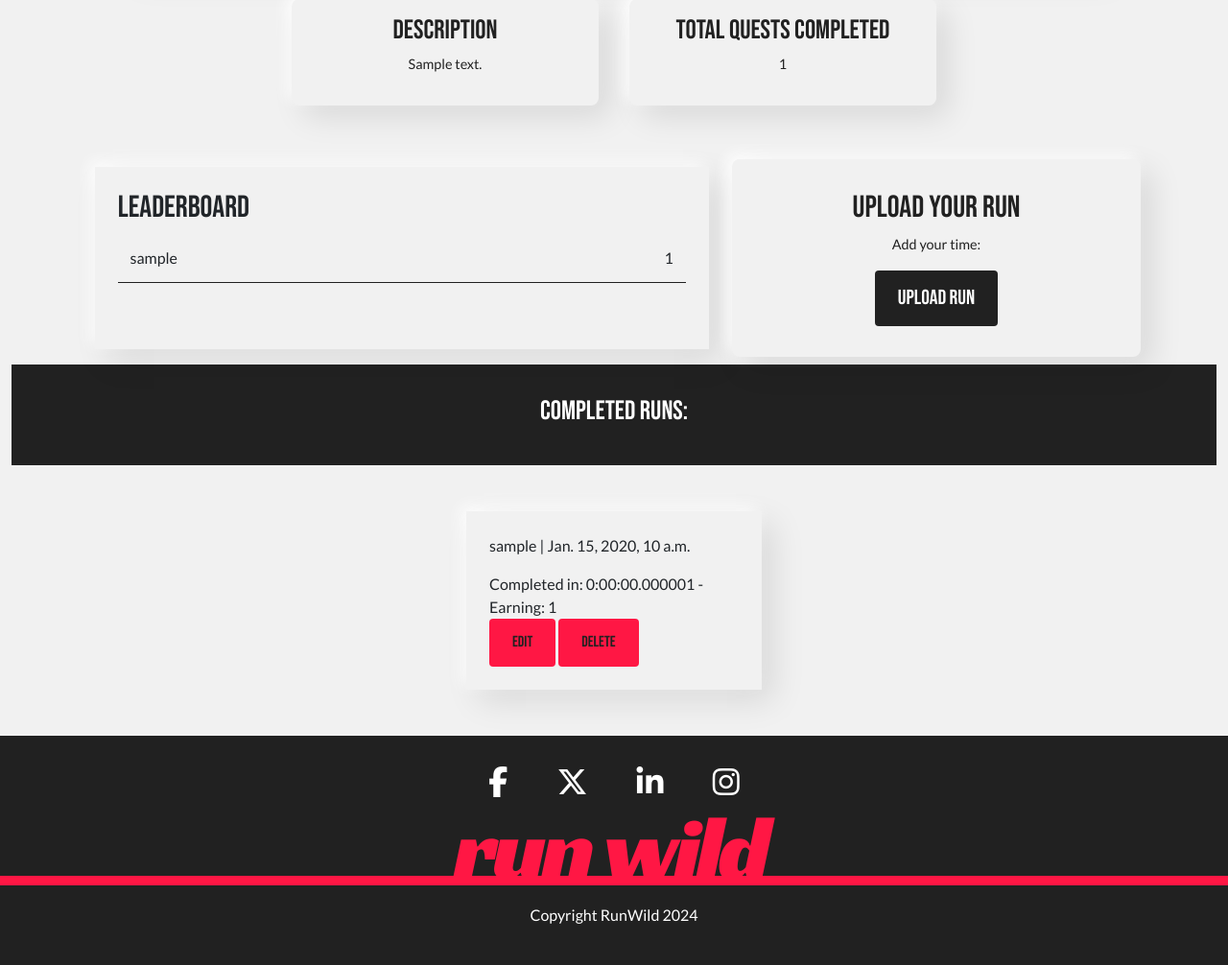
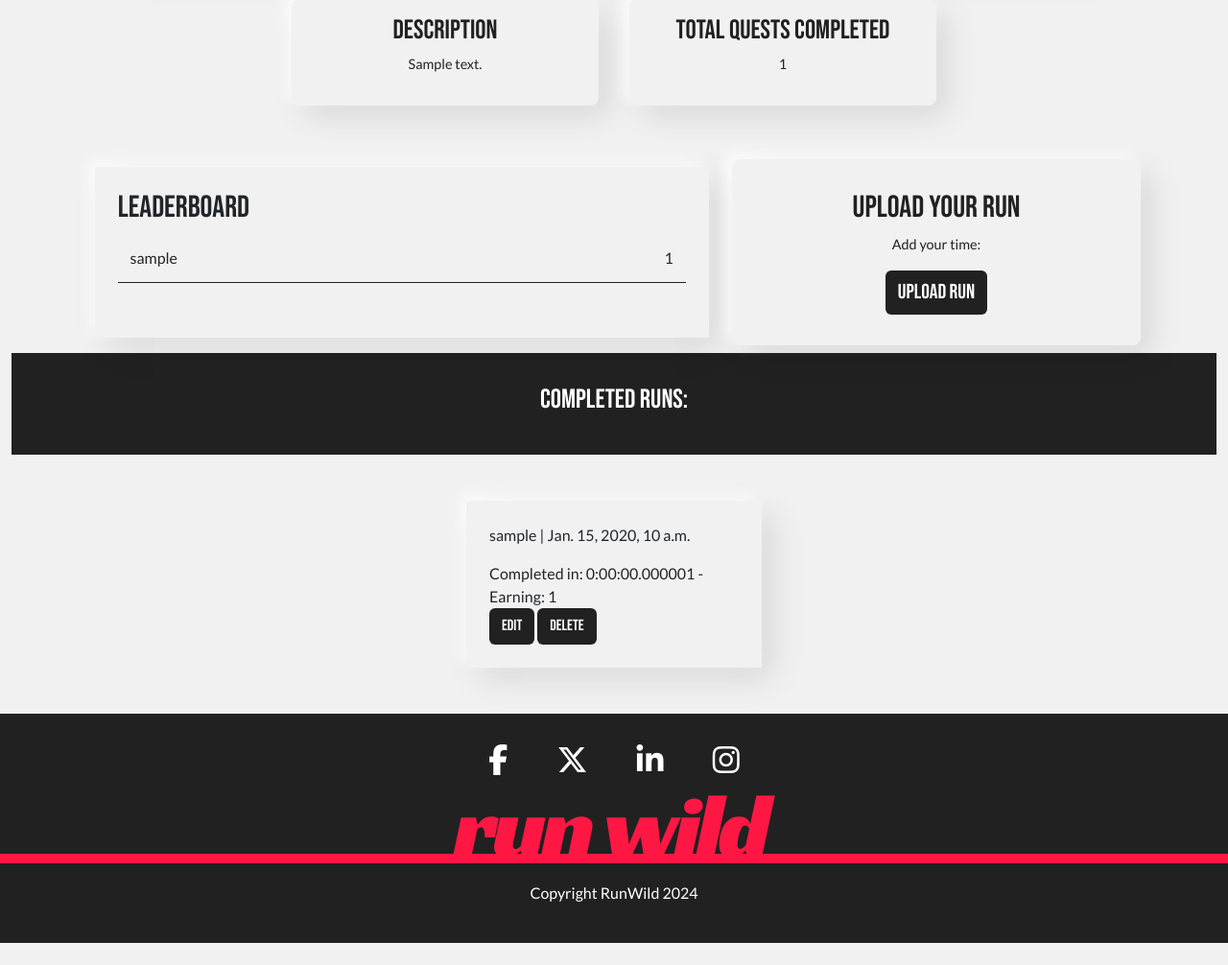
Before and after one commit to ZASamm/run-wild, a Django app: a page that uses templates/base.html in a window 1280 px wide. Shown: the part 547-1553 px from the top of the page at 96% size. After the commit the page ends 1530 px from the top, so only its background shows below. Run offline with Django 4.2, Linux system fonts and the light colour scheme; a user stored in the database is signed in; tables that the repository leaves empty hold one stand-in row (values such as "Sample post"); parts of the project's set-up code (start-up, migrations or seed data) failed here and were passed over; some libraries are stand-ins or nearby versions.

Commit message:
add: global btn class

```diff
--- a/static/css/style.css
+++ b/static/css/style.css
@@ -40,13 +40,13 @@ html {
 }
 
 
-.btn {
+.btn-global {
     background-color: var(--text);
     color: var(--white);
     font-family: "Bebas Neue", sans-serif;
 }
 
-.btn:hover {
+.btn-global:hover {
     background-color: var(--accent);
     color: var(--text);
 }
@@ -490,19 +490,29 @@ table td, table th {
     text-align: center;
 }
 
-
-.btn {
-    background: var(--accent);
-    color: var(--text);
-    border: none;
-    padding: 0.8rem 1.5rem;
-    border-radius: 4px;
-    font-size: 1rem;
+.run-upload {
+    background-color: var(--text);
+    color: var(--white);
+    font-family: "Bebas Neue", sans-serif;
+    text-decoration: none;
+    font-size: 1.5em;
 }
 
-.btn:hover {
-    opacity: 0.9;
+
+.btn-edit, .btn-delete {
+    background-color: var(--text);
+    color: var(--white);
+    font-family: "Bebas Neue", sans-serif;
+    text-decoration: none;
 }
+
+
+
+.btn-edit:hover, .btn-delete:hover, .run-upload:hover {
+    background-color: var(--accent);
+    color: var(--text);
+}
+
 
 .leaderboard {
     background: var(--primary);
@@ -520,15 +530,6 @@ table td, table th {
 
 .faded {
     opacity: 0.7;
-}
-
-
-.run-upload {
-    background-color: var(--text);
-    color: var(--white);
-    font-family: "Bebas Neue", sans-serif;
-    text-decoration: none;
-    font-size: 1.5em;
 }
 
 .run-upload-card {
```
